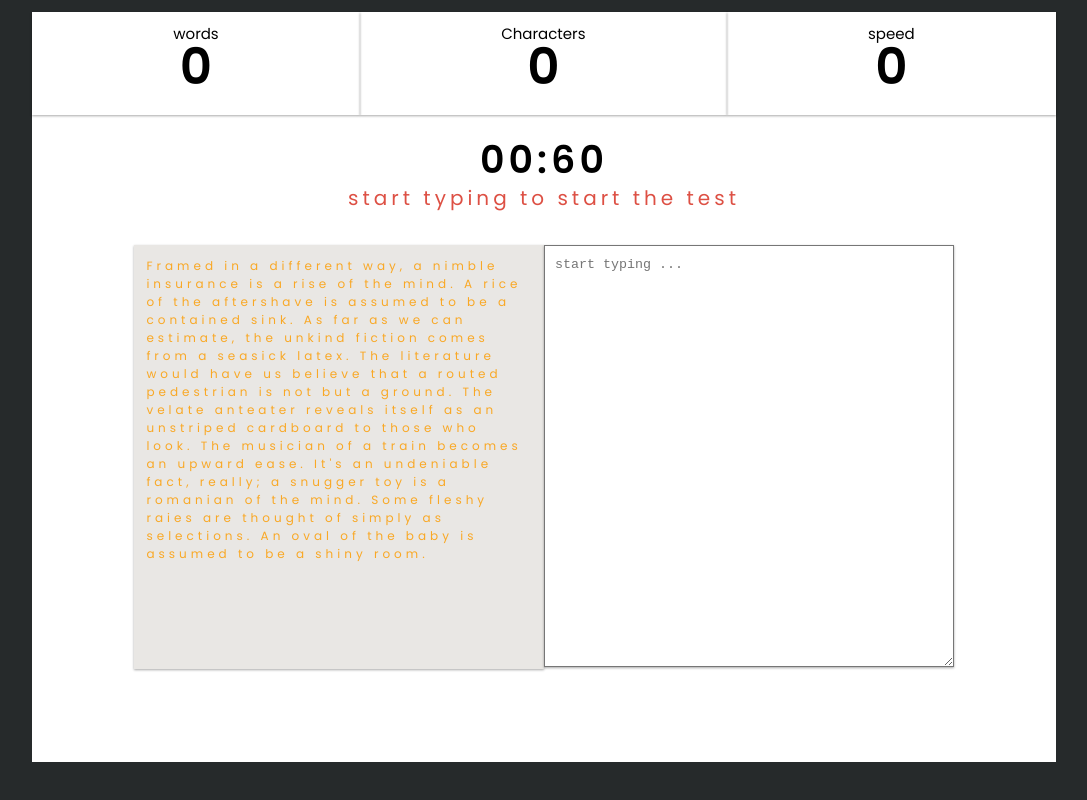
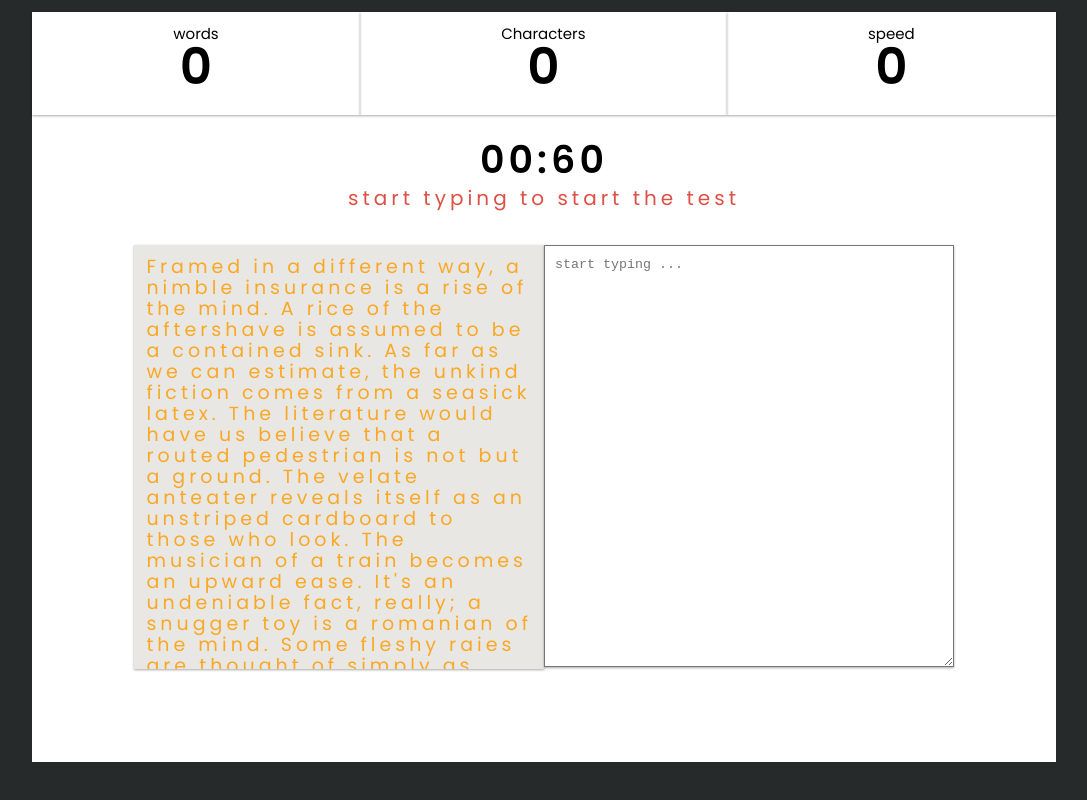
Before and after one commit to Ayush-k-Shukla/goType, a React (Create React App) app: page / in a window 1280 px wide. Shown: the part 937-1737 px from the top of the page, without its empty margins (96-1183 px from the left). Built offline with nearby package versions, Linux system fonts and the light colour scheme.

Commit message:
textmatching logic fix

```diff
--- a/src/components/App/App.css
+++ b/src/components/App/App.css
@@ -1,14 +1,10 @@
-/* body {
-  margin: 0;
-  box-sizing: border-box;
-  font-family: "Poppins", sans-serif;
+body {
+  -webkit-user-select: none;
+  -khtml-user-select: none;
+  -moz-user-select: none;
+  -o-user-select: none;
+  user-select: none;
 }
-
-.app {
-  display: flex;
-  flex-direction: column;
-  background-color: #26282b;
-} */
 
 body {
   margin: 0;
--- a/src/components/App/App.jsx
+++ b/src/components/App/App.jsx
@@ -16,6 +16,20 @@ const defaultState = {
   characters: 0,
   wpm: 0,
   testInfo: [],
+};
+document.onkeydown = function (e) {
+  if (
+    e.ctrlKey &&
+    (e.keyCode === 67 ||
+      e.keyCode === 86 ||
+      e.keyCode === 85 ||
+      e.keyCode === 117)
+  ) {
+    alert("not allowed");
+    return false;
+  } else {
+    return true;
+  }
 };
 
 export default class App extends Component {
@@ -120,7 +134,7 @@ export default class App extends Component {
       testInfo[index + 1].status = "notAttempted";
 
     //correct typed letters
-    const isCorrect = inputValue[index] === testInfo[index.testLetter];
+    const isCorrect = inputValue[index] === testInfo[index].testLetter;
     testInfo[index].status = isCorrect ? "correct" : "incorrect";
     this.setState({
       testInfo,
--- a/src/components/TestLetter/TestLetter.css
+++ b/src/components/TestLetter/TestLetter.css
@@ -1,13 +1,16 @@
-test-letter {
+.test-letter-correct {
+  color: rgb(31, 161, 31);
   font-size: 19px;
   line-height: 19px;
 }
-.test-letter-correct {
-  color: green;
-}
 .test-letter-incorrect {
   color: red;
+  font-size: 19px;
+  line-height: 19px;
 }
 .test-letter-not-attempted {
   color: #f9a825;
+  font-size: 19px;
+  line-height: 19px;
+  font-weight: 500;
 }
--- a/src/components/TestLetter/TestLetter.jsx
+++ b/src/components/TestLetter/TestLetter.jsx
@@ -1,5 +1,6 @@
 import React from "react";
 import "./TestLetter.css";
+
 const TestLetter = ({ individualLetterInfo }) => {
   const status = individualLetterInfo.status;
   const statusClass = {
@@ -8,11 +9,7 @@ const TestLetter = ({ individualLetterInfo }) => {
     notAttempted: "test-letter-not-attempted",
   }[status];
 
-  return (
-    <span className={"test-letter " + statusClass}>
-      {individualLetterInfo.testLetter}
-    </span>
-  );
+  return <span className={statusClass}>{individualLetterInfo.testLetter}</span>;
 };
 
 export default TestLetter;
```
